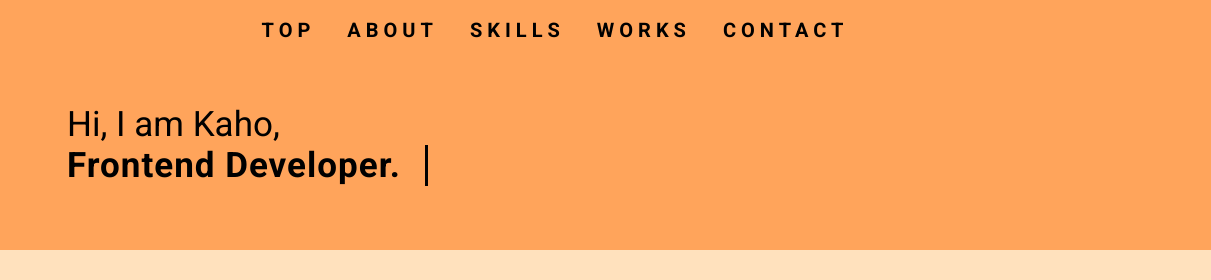
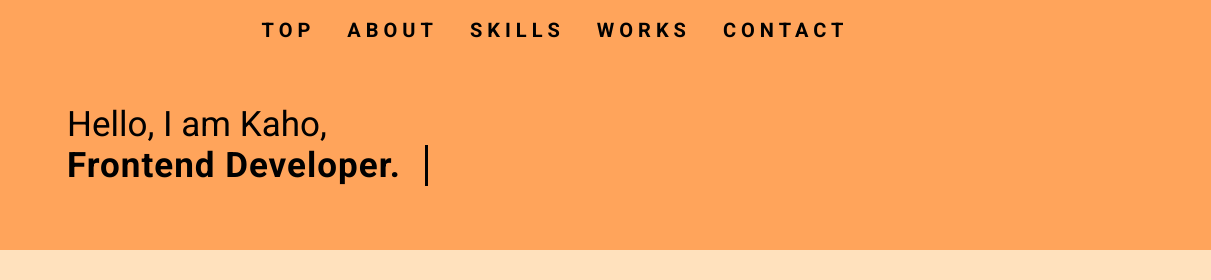
Before and after one commit to shiv-chan/Portfolio, a plain HTML site: page home.html in a window 1280 px wide. Shown: the top 280 px of the page, 69-1280 px from the left. Drawn offline with Linux system fonts and the light colour scheme.

Commit message:
change the header *test purpose

```diff
--- a/home.html
+++ b/home.html
@@ -34,7 +34,7 @@
 			</nav>
 		</div>
 		<header id="top">
-			<h1>Hi, I am Kaho,<br /><span>Frontend Developer.</span></h1>
+			<h1>Hello, I am Kaho,<br /><span>Frontend Developer.</span></h1>
 		</header>
 		<section id="about">
 			<h1>ABOUT</h1>
```
